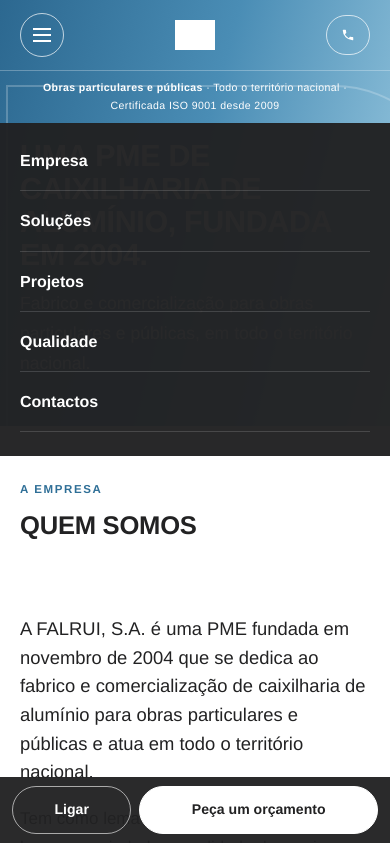
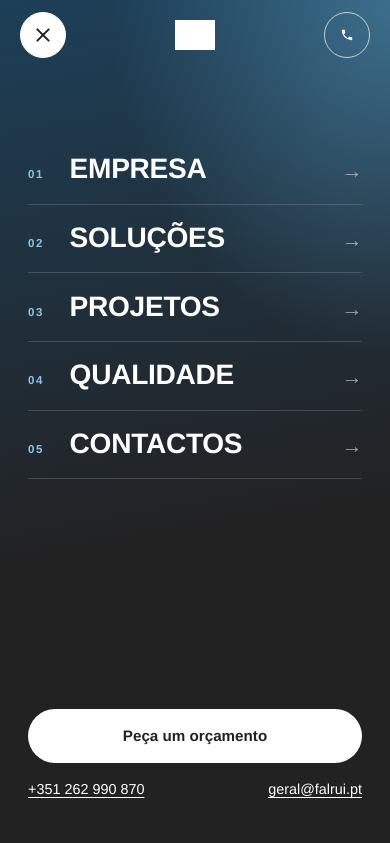
Before and after one commit to tiagocodinha/Falrui, a plain HTML site: page empresa/index.html in a window 390 px wide. Both pictures are taken after a click on the button "Menu". Shown: the top 843 px of the page. Drawn offline with Linux system fonts and the light colour scheme; grey boxes are pictures that could not be loaded.

Commit message:
Novo menu hamburguer em ecrã inteiro
Painel com degradê azul/grafite, ligações grandes numeradas com seta e
entrada escalonada, botão que se transforma em X, bloqueio de scroll,
CTA, telefone e email no fundo; fecha com Esc, ao tocar numa ligação ou
ao passar para desktop. Respeita prefers-reduced-motion.

Co-Authored-By: Claude Sonnet 5.5 <noreply@anthropic.com>

```diff
--- a/css/main.css
+++ b/css/main.css
@@ -64,19 +64,46 @@ strong, b { font-weight: 700; }
 .strip { border-top: 1px solid rgba(255,255,255,.28); }
 .strip p { margin: 0; padding: .5rem 0; text-align: center; font-size: .72rem; font-weight: 300; letter-spacing: .04em; }
 .strip b { font-weight: 700; }
-.nav-toggle { display: none; justify-self: start; background: none; border: 1px solid rgba(255,255,255,.7); border-radius: 999px; width: 44px; height: 44px; cursor: pointer; }
-.burger, .burger::before, .burger::after { display: block; width: 18px; height: 2px; background: #fff; margin: auto; position: relative; content: ""; }
-.burger::before { position: absolute; top: -6px; left: 0; } .burger::after { position: absolute; top: 6px; left: 0; }
+.nav-toggle { display: none; justify-self: start; position: relative; z-index: 3; background: rgba(255,255,255,.08); border: 1px solid rgba(255,255,255,.7); border-radius: 999px; width: 46px; height: 46px; cursor: pointer; transition: background .25s, border-color .25s; }
+.nav-toggle:hover { background: rgba(255,255,255,.2); }
+.burger, .burger::before, .burger::after { display: block; width: 18px; height: 2px; background: #fff; border-radius: 2px; margin: auto; position: relative; content: ""; transition: transform .35s cubic-bezier(.7,0,.2,1), background .2s, top .35s; }
+.burger::before { position: absolute; top: -6px; left: 0; } .burger::after { position: absolute; top: 6px; left: 0; width: 11px; }
+.nav-toggle[aria-expanded="true"] { background: #fff; border-color: #fff; }
+.nav-toggle[aria-expanded="true"] .burger { background: transparent; }
+.nav-toggle[aria-expanded="true"] .burger::before, .nav-toggle[aria-expanded="true"] .burger::after { background: var(--ink); top: 0; width: 18px; }
+.nav-toggle[aria-expanded="true"] .burger::before { transform: rotate(45deg); }
+.nav-toggle[aria-expanded="true"] .burger::after { transform: rotate(-45deg); }
+.nav-foot { display: none; }
+.no-scroll { overflow: hidden; }
 @media (max-width: 1020px) {
-  .bar { grid-template-columns: auto 1fr auto; }
+  .bar { grid-template-columns: auto 1fr auto; position: relative; z-index: 3; }
   .nav-toggle { display: block; order: -1; }
-  .logo { justify-self: center; }
-  .bar-end .pill span { display: none; } .bar-end .pill { width: 44px; padding: 0; justify-content: center; }
-  .nav { display: none; position: absolute; top: 100%; left: 0; right: 0; flex-direction: column; align-items: stretch; gap: 0; background: rgba(34,34,35,.97); padding: .5rem 1.25rem 1.5rem; }
-  .nav.open { display: flex; }
-  .nav a { padding: 1rem 0; border-bottom: 1px solid rgba(255,255,255,.15); font-size: 1rem; }
+  .logo { justify-self: center; position: relative; z-index: 3; }
+  .bar-end { position: relative; z-index: 3; }
+  .bar-end .pill span { display: none; } .bar-end .pill { width: 46px; min-height: 46px; padding: 0; justify-content: center; }
   .strip p { font-size: .66rem; }
+  .site-header.menu-open, .site-header.menu-open.scrolled { background: transparent; -webkit-backdrop-filter: none; backdrop-filter: none; }
+  .site-header.menu-open .strip { border-color: transparent; }
+  /* Menu em ecrã inteiro */
+  .nav { position: fixed; z-index: 2; inset: 0; display: flex; flex-direction: column; align-items: stretch; gap: 0; padding: 8.5rem 1.75rem calc(1.75rem + env(safe-area-inset-bottom)); overflow-y: auto; background: radial-gradient(120% 70% at 100% 0%, rgba(86,152,189,.55) 0%, transparent 60%), linear-gradient(170deg, #1d3f58 0%, #222223 62%); opacity: 0; visibility: hidden; transform: translateY(-14px); transition: opacity .35s ease, transform .35s ease, visibility 0s linear .35s; counter-reset: n; }
+  .nav.open { opacity: 1; visibility: visible; transform: none; transition-delay: 0s; }
+  .nav > a { counter-increment: n; display: flex; align-items: baseline; gap: 1rem; padding: 1.15rem 0; border-bottom: 1px solid rgba(255,255,255,.16); font-size: clamp(1.6rem, 7.2vw, 2.1rem); font-weight: 700; letter-spacing: -.01em; text-transform: uppercase; line-height: 1.1; opacity: 0; transform: translateX(-18px); }
+  .nav > a::before { content: "0" counter(n); font-size: .72rem; font-weight: 700; letter-spacing: .14em; color: #8fc3e0; min-width: 1.6rem; }
+  .nav > a::after { content: "→"; margin-left: auto; font-weight: 300; font-size: 1.3rem; color: rgba(255,255,255,.55); transition: transform .25s, color .25s; }
+  .nav > a:hover::after, .nav > a:focus-visible::after { transform: translateX(6px); color: #fff; }
+  .nav > a[aria-current="page"] { color: #8fc3e0; border-bottom-color: rgba(143,195,224,.6); }
+  .nav.open > a { animation: navIn .55s cubic-bezier(.2,.7,.2,1) forwards; animation-delay: calc(.08s + var(--i, 0) * .06s); }
+  .nav > a:nth-child(1) { --i: 0; } .nav > a:nth-child(2) { --i: 1; } .nav > a:nth-child(3) { --i: 2; } .nav > a:nth-child(4) { --i: 3; } .nav > a:nth-child(5) { --i: 4; }
+  .nav-foot { display: grid; gap: .9rem; margin-top: auto; padding-top: 2.25rem; opacity: 0; }
+  .nav.open .nav-foot { animation: navFoot .6s ease .45s forwards; }
+  .nav .nav-cta { display: flex; justify-content: center; min-height: 54px; align-items: center; background: #fff; color: var(--ink); border-radius: 999px; font-size: .95rem; font-weight: 700; border-bottom: 0; }
+  .nav .nav-cta:hover { background: var(--blue); }
+  .nav-foot .nav-mini { display: flex; flex-wrap: wrap; justify-content: space-between; gap: .4rem 1.5rem; font-size: .9rem; font-weight: 300; }
+  .nav-foot .nav-mini a { font-size: .9rem; font-weight: 300; padding: 0; border: 0; text-decoration: underline; text-underline-offset: 3px; }
 }
+@keyframes navIn { to { opacity: 1; transform: none; } }
+@keyframes navFoot { to { opacity: 1; } }
+@media (prefers-reduced-motion: reduce) { .nav > a, .nav-foot { opacity: 1 !important; transform: none !important; } }
 
 /* Botões em pílula */
 .btn { display: inline-flex; align-items: center; justify-content: center; gap: .6rem; min-height: 50px; padding: .7rem 1.9rem; background: var(--blue-d); color: #fff; text-decoration: none; font: 700 .9rem var(--sans); letter-spacing: .02em; border: 1px solid var(--blue-d); border-radius: 999px; cursor: pointer; transition: background .2s, color .2s, border-color .2s; }
--- a/empresa/index.html
+++ b/empresa/index.html
@@ -30,6 +30,7 @@
       <a href="../projetos/index.html">Projetos</a>
       <a href="../qualidade/index.html">Qualidade</a>
       <a href="../contactos/index.html">Contactos</a>
+      <div class="nav-foot"><a class="nav-cta" href="../contactos/index.html#orcamento">Peça um orçamento</a><p class="nav-mini"><a href="tel:+351262990870">+351 262 990 870</a><a href="mailto:geral@falrui.pt">geral@falrui.pt</a></p></div>
     </nav>
     <button class="nav-toggle" type="button" aria-expanded="false" aria-controls="menu"><span class="sr">Menu</span><span class="burger" aria-hidden="true"></span></button>
     <a href="../index.html" class="logo" aria-label="FALRUI – página inicial"><img src="https://www.falrui.pt/wp-content/uploads/2023/10/Logotipo-FALRUI-03-300x61.png" alt="FALRUI" width="147" height="30"></a>
--- a/js/main.js
+++ b/js/main.js
@@ -54,7 +54,9 @@ document.querySelectorAll('.tabs').forEach((box) => {
 const toggle = document.querySelector('.nav-toggle');
 const menu = document.getElementById('menu');
 if (toggle && menu) {
-  const set = (open) => { menu.classList.toggle('open', open); toggle.setAttribute('aria-expanded', String(open)); };
+  const hd = document.querySelector('.site-header');
+  const set = (open) => { menu.classList.toggle('open', open); toggle.setAttribute('aria-expanded', String(open)); toggle.querySelector('.sr').textContent = open ? 'Fechar menu' : 'Menu'; hd?.classList.toggle('menu-open', open); document.documentElement.classList.toggle('no-scroll', open); };
+  matchMedia('(min-width: 1021px)').addEventListener('change', (e) => { if (e.matches) set(false); });
   toggle.addEventListener('click', () => set(!menu.classList.contains('open')));
   document.addEventListener('keydown', (e) => { if (e.key === 'Escape' && menu.classList.contains('open')) { set(false); toggle.focus(); } });
   menu.addEventListener('click', (e) => { if (e.target.closest('a')) set(false); });
```
Also changed, not shown: contactos/index.html (+1 -0 lines), index.html (+1 -0 lines), privacidade/index.html (+1 -0 lines), projetos/index.html (+1 -0 lines), qualidade/index.html (+1 -0 lines), solucoes/index.html (+1 -0 lines).
